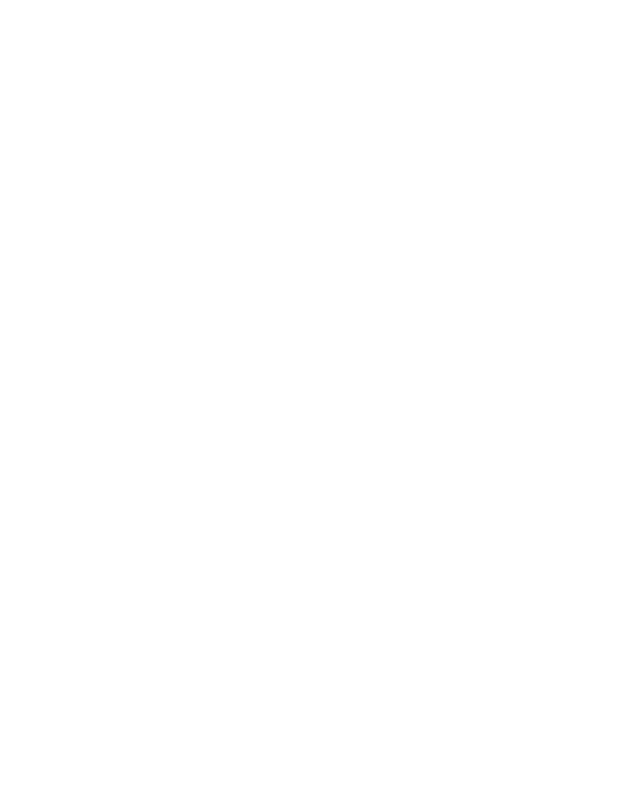
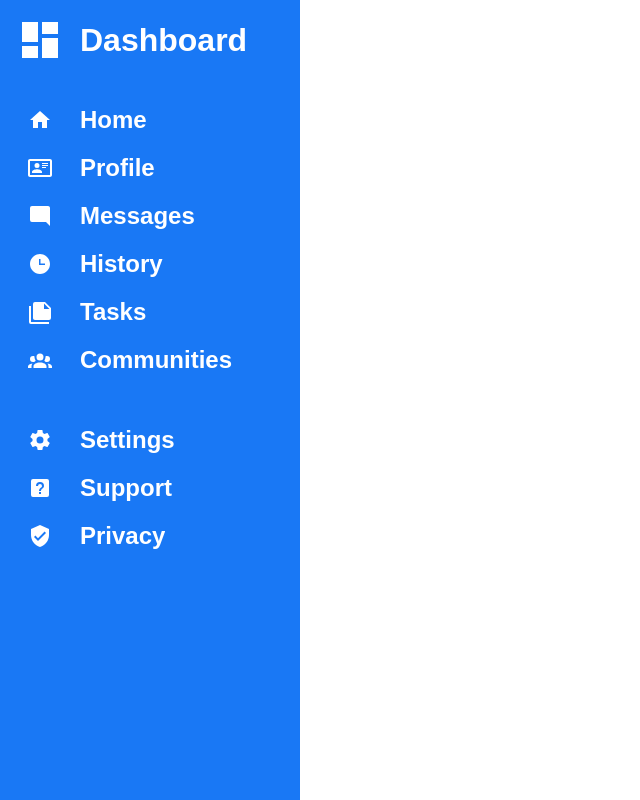
Before and after one commit to danyapac3/dashboard, a plain HTML site: page index.html in a window 1280 px wide. Shown: the whole page, without its empty margins (0-640 px from the left). Drawn offline with Linux system fonts and the light colour scheme.

Commit message:
Add sidebar

```diff
--- a/index.html
+++ b/index.html
@@ -7,6 +7,55 @@
   <title>Dashboard</title>
 </head>
 <body>
+  <div class="container">
+    <div class="sidebar">
+      <div class="sidebar__logo">
+        <img src="./img/view-dashboard.svg" alt="Image">
+        <div class="label">Dashboard</div>
+      </div>
 
+      <div class="sidebar__options-group">
+        <a href="#" class="sidebar__link">
+          <img src="./img/home.svg" alt="Image">
+          <div class="label">Home</div>
+        </a>
+        <a href="#" class="sidebar__link">
+          <img src="./img/card-account-details-outline.svg" alt="Image">
+          <div class="label">Profile</div>
+        </a>
+        <a href="#" class="sidebar__link">
+          <img src="./img/message.svg" alt="Image">
+          <div class="label">Messages</div>
+        </a>
+        <a href="#" class="sidebar__link">
+          <img src="./img/clock-time-three.svg" alt="Image">
+          <div class="label">History</div>
+        </a>
+        <a href="#" class="sidebar__link">
+          <img src="./img/note-multiple.svg" alt="Image">
+          <div class="label">Tasks</div>
+        </a>
+        <a href="#" class="sidebar__link">
+          <img src="./img/account-group.svg"Image">
+          <div class="label">Communities</div>
+        </a>
+      </div>
+
+      <div class="sidebar__options-group">
+        <a href="#" class="sidebar__link">
+          <img src="./img/cog.svg" alt="Image">
+          <div class="label">Settings</div>
+        </a>
+        <a href="#" class="sidebar__link">
+          <img src="./img/help-box.svg" alt="Image">
+          <div class="label">Support</div>
+        </a>
+        <a href="#" class="sidebar__link">
+          <img src="./img/shield-check.svg" alt="Image">
+          <div class="label">Privacy</div>
+        </a>
+      </div>
+    </div>
+  </div>
 </body>
 </html>
--- a/styles/reset.css
+++ b/styles/reset.css
@@ -4,6 +4,6 @@
   box-sizing: border-box;
 }
 
-html, body {
-  height: 100%;
+a {
+  text-decoration: none;
 }
--- a/styles/style.css
+++ b/styles/style.css
@@ -1 +1,92 @@
 @import url("reset.css");
+
+html, body {
+  height: 100%;
+}
+
+body {
+  font-family: sans-serif;
+}
+
+:root {
+  --primary-blue: rgb(25, 120, 245);
+}
+
+.container {
+  min-height: 100%;
+
+  display: grid;
+  grid-template-areas:
+    "sidebar topbar"
+    "sidebar actionbar"
+    "sidebar maincontent";
+  grid-template-columns: 300px 1fr;
+  grid-template-rows: auto auto 1fr;
+}
+
+.sidebar {
+  background-color: var(--primary-blue);
+  padding: 16px;
+  position: relative;
+
+  grid-area: sidebar;
+
+  display: flex;
+  align-items: start;
+  flex-direction: column;
+  gap: 32px;
+  overflow: hidden;
+}
+
+.sidebar__logo {
+  display: flex;
+  gap: 16px;
+  align-items: center;
+
+  color: white;
+  font-size: 32px;
+  font-weight: 600;
+}
+
+.sidebar__logo img {
+  width: 48px;
+  height: 48px;
+  filter: invert();
+}
+
+.sidebar__options-group {
+  width: 100%;
+}
+.sidebar__link {
+  display: flex;
+  align-items: center;
+  gap: 16px;
+
+  color: white;
+  font-size: 24px;
+  font-weight: 600;
+}
+
+.sidebar__link:hover {
+  text-decoration: underline;
+}
+
+.label {
+  text-overflow: ellipsis;
+  min-width: 0px;
+  overflow: hidden;
+}
+
+.sidebar__link img {
+  width: 48px;
+  height: 48px;
+  padding: 12px;
+  filter: invert();
+}
+
+.sidebar__toggle-button {
+  position: absolute;
+  right: -1050;
+  top: 0;
+
+}
```
